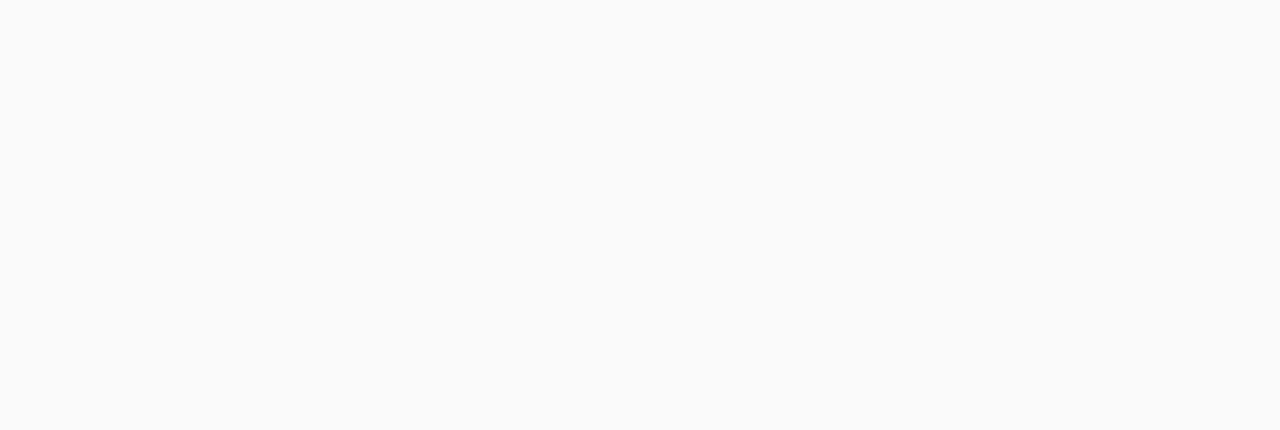
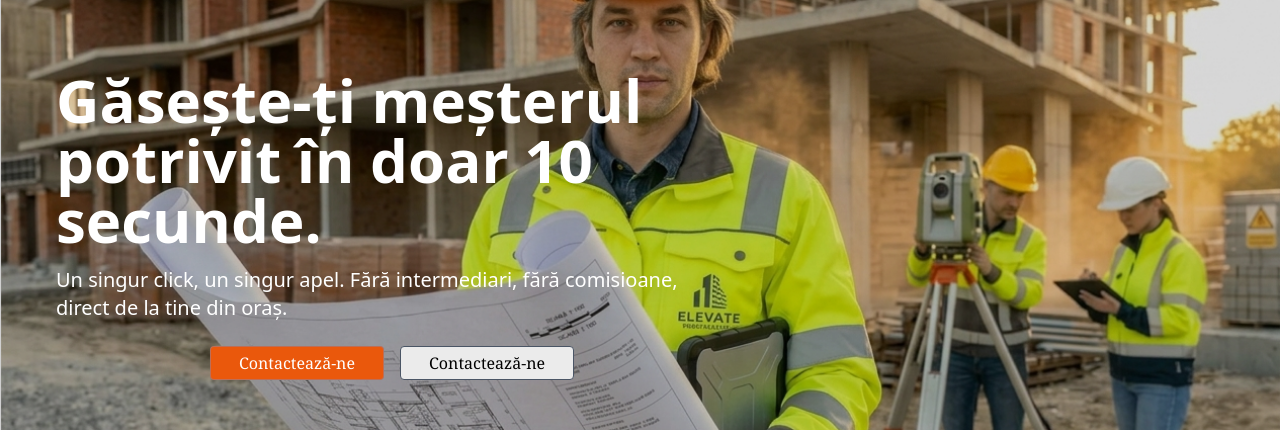
Before and after one commit to pokmanic1/Mesteri, a Next.js app: page / in a window 1280 px wide. Shown: the part 235-665 px from the top of the page. Built offline with nearby package versions, Linux system fonts and the light colour scheme.

Commit message:
Hero section and butons

```diff
--- a/app/page.tsx
+++ b/app/page.tsx
@@ -1,9 +1,32 @@
 import Image from "next/image";
-
+import { OrangeButon, WhiteButon } from "@/components/Buton";
 export default function Home() {
   return (
-    <div className="flex flex-col flex-1 items-center justify-center bg-zinc-50 font-sans dark:bg-black">
+    <section
+      id='hero'
+      className="relative flex flex-col justify-center items-center md:items-start text-center md:text-left p-6 sm:p-10 md:p-14 w-full min-w-[375px] h-dvh bg-cover bg-center drop-shadow-xl overflow-hidden"
+      style={{ backgroundImage: "url('/Hero/HeroBg.png')" }}
+    >
+      <div className="max-w-2xl flex flex-col items-center md:items-start gap-4">
+        <h1 className="text-3xl sm:text-5xl md:text-6xl font-bold text-white ">
+          Găsește-ți meșterul potrivit în doar 10 secunde.
+        </h1>
 
-    </div>
+        <p className="text-base sm:text-lg md:text-xl text-white drop-shadow-xl">
+          Un singur click, un singur apel. Fără intermediari, fără comisioane, direct de la tine din oraș.
+        </p>
+
+        <div className="flex justify-center items-center gap-4 w-full  mt-2 text-white md:px-10">
+
+          <OrangeButon link="/contact" continut="Contactează-ne" />
+          <WhiteButon link="/contact" continut="Contactează-ne" />
+
+
+        </div>
+
+
+
+      </div>
+    </section>
   );
 }
--- /dev/null
+++ b/components/Buton.tsx
@@ -0,0 +1,50 @@
+'use client';
+
+import React from 'react';
+import Link from 'next/link';
+import { motion } from 'framer-motion';
+
+const MotionLink = motion(Link);
+
+const BlueButon = (props: any) => {
+    return (
+        <MotionLink
+            href={props.link}
+
+            whileHover={{ scale: 1.05, }}
+            whileTap={{ scale: 0.9, }}
+            transition={{ type: "spring", damping: 7, stiffness: 300 }}
+            className="butoaneMobile inline-block bg-[#00043B] hover:bg-[#0c005e] text-[12px] sm:text-[14px] md:text-[16px] text-white font-serif px-4 sm:px-5 md:px-6 lg:px-7 py-1 rounded border border-blue-400/30 transition-colors"
+        >
+            {props.continut}
+        </MotionLink>
+    );
+};
+const OrangeButon = (props: any) => {
+    return (
+        <MotionLink
+            href={props.link}
+
+            whileHover={{ scale: 1.05, }}
+            whileTap={{ scale: 0.9, }}
+            transition={{ type: "spring", damping: 7, stiffness: 300 }}
+            className="butoaneMobile inline-block bg-[#EA580C] hover:bg-[#bf4605] text-[12px] sm:text-[14px] md:text-[16px] text-white font-serif px-4 sm:px-5 md:px-6 lg:px-7 py-1 rounded border border-blue-400/30 transition-colors"
+        >
+            {props.continut}
+        </MotionLink>
+    );
+};
+const WhiteButon = (props: any) => {
+    return (
+        <MotionLink
+            href={props.link}
+            whileHover={{ scale: 1.05 }}
+            whileTap={{ scale: 0.9 }}
+            transition={{ type: 'spring', damping: 7, stiffness: 300 }}
+            className="butoaneMobile inline-block bg-[#ebebeb] hover:bg-[#d7d7d7] text-[12px] sm:text-[14px] md:text-[16px] text-black font-serif px-4 sm:px-5 md:px-6 lg:px-7 py-1 rounded border border-gray-600 transition-colors"        >
+            {props.continut}
+        </MotionLink>
+    );
+};
+
+export { BlueButon, WhiteButon, OrangeButon };
```
Also changed, not shown: public/Hero/HeroBg.png (added).
